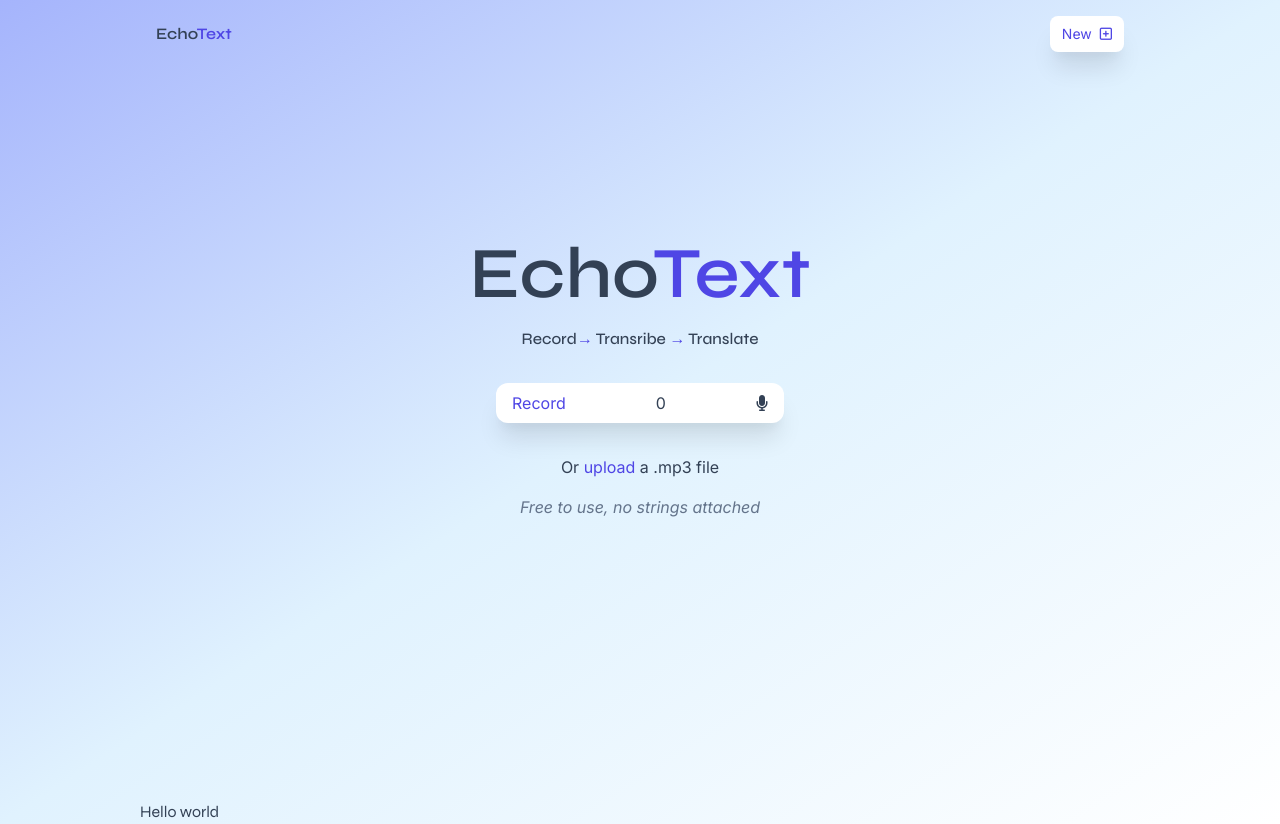
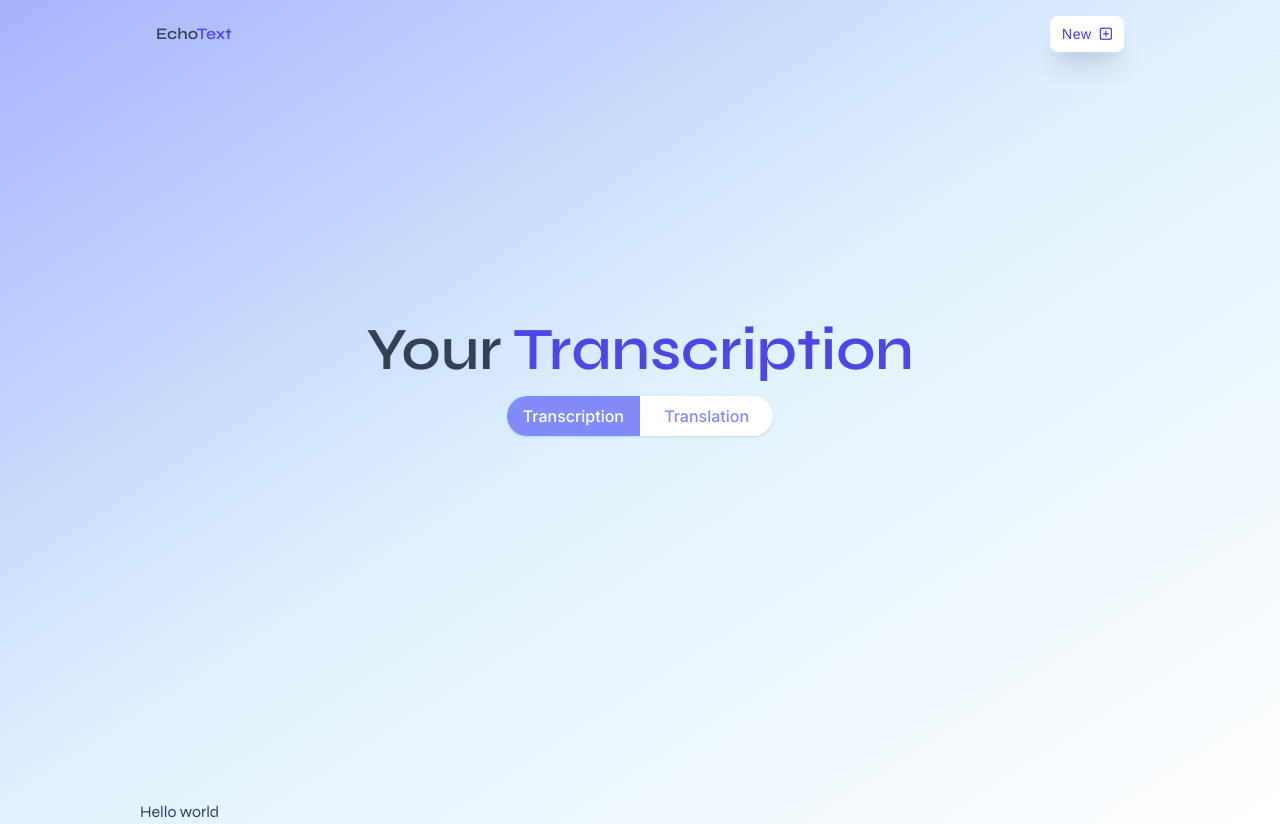
Before and after one commit to nc-naylor/echo-text, a React (Vite) app: page / in a window 1280 px wide. Built offline with nearby package versions, Linux system fonts and the light colour scheme.

Commit message:
Set up base styling for two more components, Information and Transcribing. Created animation for loading transcription and styling for Information page.

```diff
--- a/src/App.jsx
+++ b/src/App.jsx
@@ -2,10 +2,14 @@ import { useState, useEffect } from 'react';
 import HomePage from './components/HomePage';
 import Header from './components/Header';
 import FileDisplay from './components/FileDisplay';
+import Information from './components/Information';
+import Transcribing from './components/Transcribing';
 
 function App() {
   const [file, setFile] = useState(null);
   const [audioStream, setAudioStream] = useState(null);
+  const [output, setOutput] = useState(true);
+  const [loading, setLoading] = useState(false);
 
   const isAudioAvailable = file || audioStream;
 
@@ -22,7 +26,11 @@ function App() {
     <div className='flex flex-col max-w-[1000px] mx-auto w-full'>
       <section className='min-h-screen flex flex-col'>
         <Header />
-        {isAudioAvailable ? (
+        {output ? (
+          <Information />
+        ) : loading ? (
+          <Transcribing />
+        ) : isAudioAvailable ? (
           <FileDisplay
             file={file}
             audioStream={audioStream}
--- /dev/null
+++ b/src/components/Information.jsx
@@ -0,0 +1,37 @@
+import { useState } from 'react';
+
+export default function Information() {
+  const [tab, setTab] = useState('transcription');
+
+  return (
+    <main className='flex-1 flex flex-col gap-3 text-center sm:gap-4 justify-center p-4 pb-32 max-w-prose w-full mx-auto'>
+      <h1 className='font-semibold text-4xl sm:text-5xl md:text-6xl'>
+        Your <span className='text-indigo-600 bold'>Transcription</span>
+      </h1>
+      <div className='grid grid-cols-2 mx-auto bg-white shadow rounded-full overflow-hidden items-center'>
+        <button
+          onClick={() => setTab('transcription')}
+          className={
+            'px-4 py-2 duration-200 font-medium ' +
+            (tab === 'transcription'
+              ? ' bg-indigo-400 text-white'
+              : ' text-indigo-400 hover:text-indigo-600')
+          }
+        >
+          Transcription
+        </button>
+        <button
+          onClick={() => setTab('translation')}
+          className={
+            'px-4 py-2 duration-200 font-medium ' +
+            (tab === 'translation'
+              ? ' bg-indigo-400 text-white'
+              : ' text-indigo-400 hover:text-indigo-600')
+          }
+        >
+          Translation
+        </button>
+      </div>
+    </main>
+  );
+}
--- /dev/null
+++ b/src/components/Transcribing.jsx
@@ -0,0 +1,29 @@
+import React from 'react';
+
+export default function Transcribing(props) {
+  const { downloading } = props;
+
+  return (
+    <div className='flex items-center flex-col flex-1 justify-center gap-10 md:gap-14 text-center pb-24 p-4'>
+      <div className='flex flex-col gap-2 sm:gap-4'>
+        <h1 className='font-semibold text-4xl sm:text-5xl md:text-6xl'>
+          <span className='text-indigo-600 bold'>Transcribing</span>
+        </h1>
+        <p>{!downloading ? 'Initializing sequence' : 'Sequence complete'}</p>
+      </div>
+      <div className='flex flex-col gap-2 sm:gap-4 max-w-[400px] mx-auto w-full'>
+        {[0, 1, 2].map((val) => {
+          return (
+            <div
+              key={val}
+              className={
+                'rounded-full h-2 sm:h-3 bg-slate-400 loading' +
+                ` loading${val}`
+              }
+            ></div>
+          );
+        })}
+      </div>
+    </div>
+  );
+}
--- a/src/index.css
+++ b/src/index.css
@@ -19,3 +19,30 @@ h1, h2, h3, .bold {
 .specialBtn:hover {
   opacity: 0.8;
 }
+
+.loading {
+  animation: width 5s linear infinite;
+  margin-right: auto;
+}
+
+.loading1 {
+  animation-delay: -4s;
+}
+
+.loading2 {
+  animation-delay: -2s;
+}
+
+@keyframes width {
+  0%{width: 100%;}
+  10%{width: 82%;}
+  20%{width: 75%;}
+  30%{width: 37%;}
+  40%{width: 49%;}
+  50%{width: 62%;}
+  60%{width: 33%;}
+  70%{width: 42%;}
+  80%{width: 70%;}
+  90%{width: 84%;}
+  100%{width: 100%;}
+}
```
